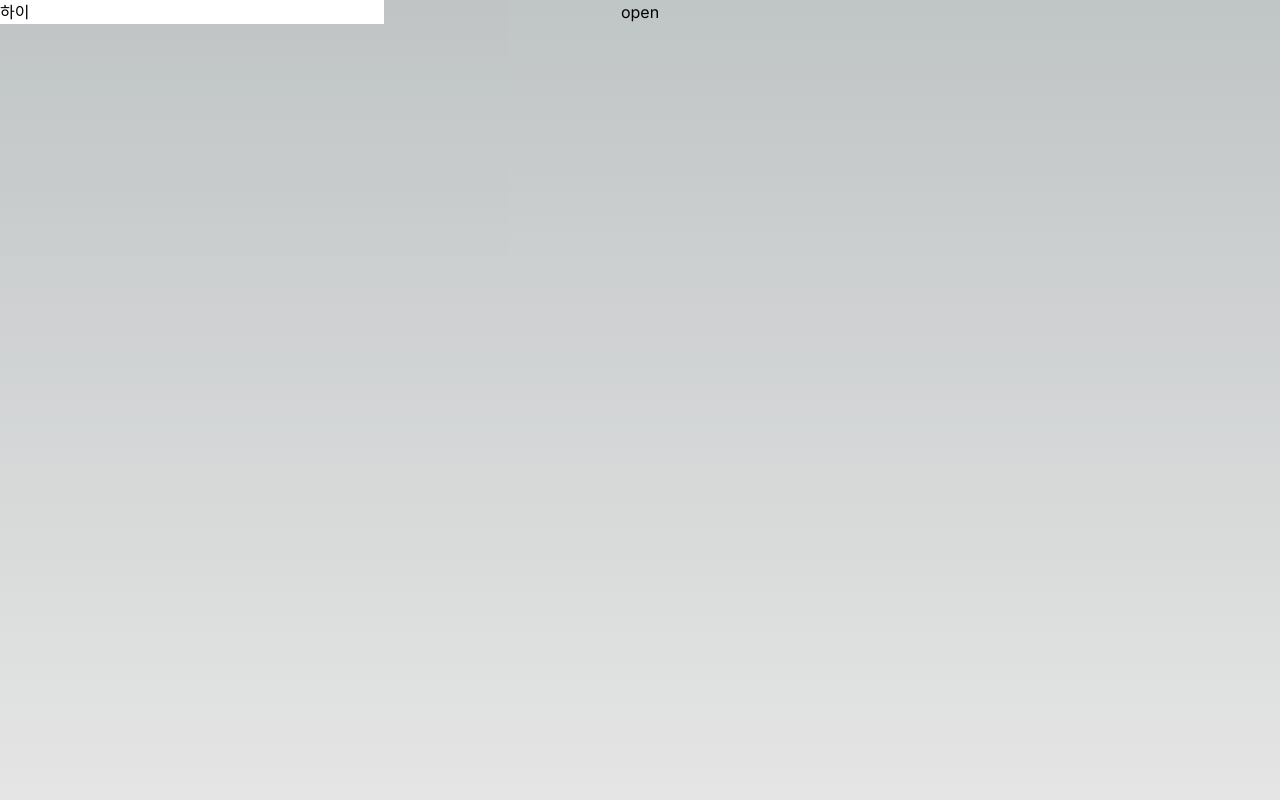
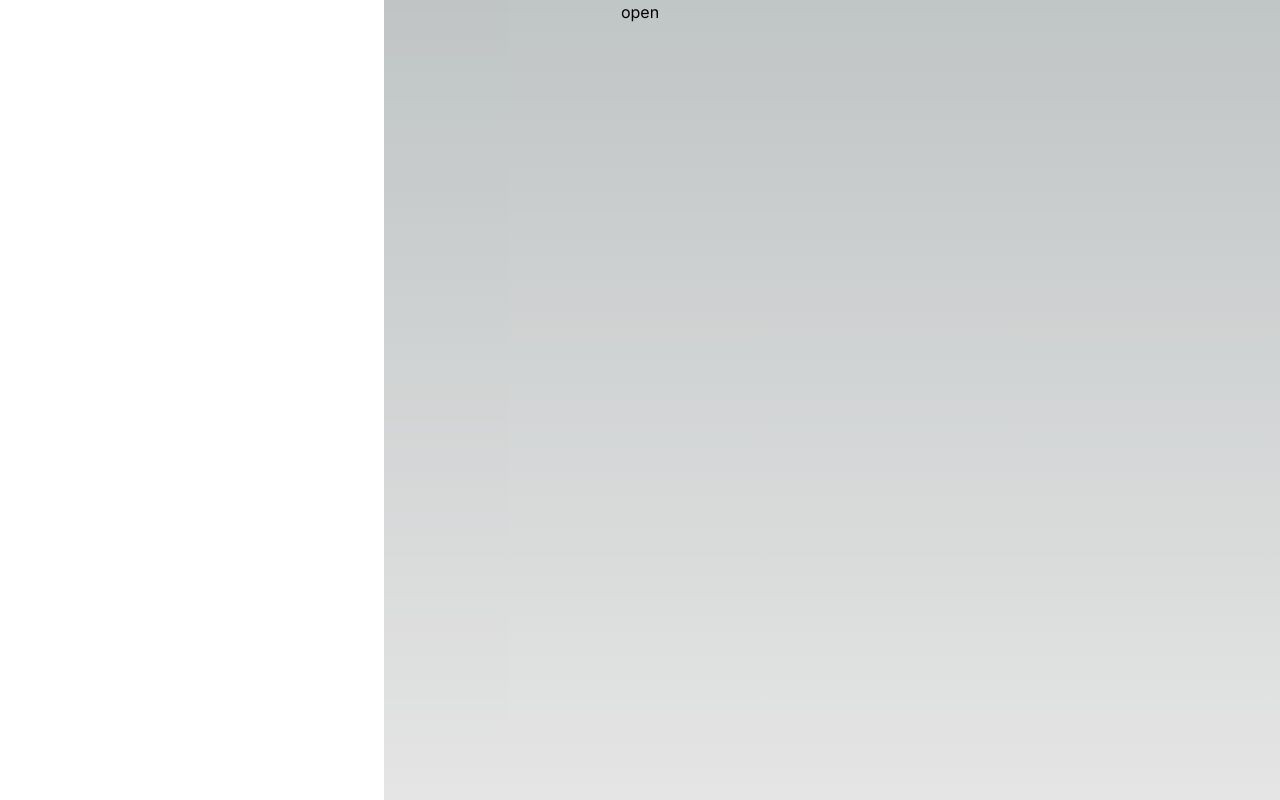
Before and after one commit to Knocking-42/Frontend, a Next.js app: page /test in a window 1280 px wide. Both pictures are taken after a click on the button "open". Built offline with nearby package versions, Linux system fonts and the light colour scheme.

Commit message:
feat: :sparkles: drawer 껍데기 완성

```diff
--- a/src/_shared/components/Drawer/Drawer.tsx
+++ b/src/_shared/components/Drawer/Drawer.tsx
@@ -1,31 +1,47 @@
 'use client';
 
+import useClickOutside from '@/_shared/utils/hooks/useClickOutside';
 import { cva } from 'class-variance-authority';
-import { useEffect, useState } from 'react';
+import {
+  Dispatch,
+  PropsWithChildren,
+  SetStateAction,
+  useEffect,
+  useState,
+} from 'react';
+import { twMerge } from 'tailwind-merge';
 
-const DrawerInnerVariants = cva('bg-bg-light', {
+const DrawerInnerVariants = cva('bg-bg-light fixed', {
   variants: {
+    size: {
+      sm: 'w-64 h-64',
+      md: 'w-96 h-96',
+    },
     placement: {
-      top: 'top-0 animation-slide-down',
-      right: 'right-0',
-      bottom: 'bottom-0',
-      left: 'left-0',
-    },
-    size: {
-      sm: 'w-64',
-      md: 'w-96',
+      top: 'top-0 w-full animate-slide-down',
+      right: 'right-0 h-full animate-slide-left',
+      bottom: 'bottom-0 w-full animate-slide-up',
+      left: 'left-0 h-full animate-slide-right',
     },
   },
 });
 
-interface Props {
+interface Props extends PropsWithChildren {
   placement: 'top' | 'right' | 'bottom' | 'left';
   size: 'sm' | 'md';
   isOpen: boolean;
+  setIsOpen: Dispatch<SetStateAction<boolean>>;
 }
 
-export const Drawer = ({ placement, size, isOpen }: Props) => {
+export const Drawer = ({
+  placement,
+  size,
+  isOpen,
+  setIsOpen,
+  children,
+}: Props) => {
   const [element, setElement] = useState<HTMLElement | null>(null);
+  const ref = useClickOutside(() => setIsOpen(false));
 
   useEffect(() => {
     setElement(document.getElementById('drawer-root'));
@@ -34,9 +50,14 @@ export const Drawer = ({ placement, size, isOpen }: Props) => {
   if (!element || !isOpen) return <></>;
 
   return (
-    <div className='fixed top-0 left-0 w-full h-full overflow-hidden bg-black bg-opacity-10'>
+    <div className='fixed top-0 left-0 w-full h-full overflow-hidden bg-black bg-opacity-10 animate-fade-in'>
       {isOpen && (
-        <div className={DrawerInnerVariants({ placement, size })}>하이</div>
+        <div
+          ref={ref}
+          className={twMerge(DrawerInnerVariants({ placement, size }))}
+        >
+          {children}
+        </div>
       )}
     </div>
   );
```
